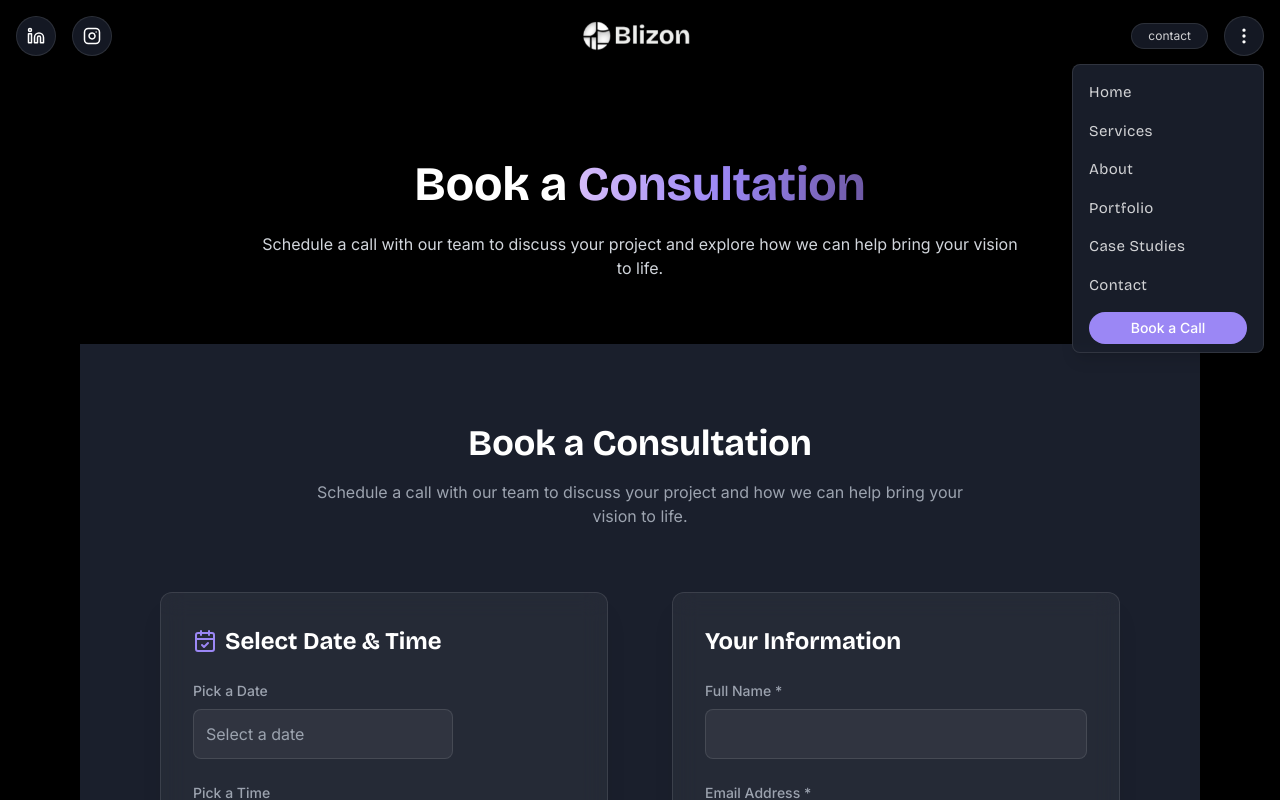
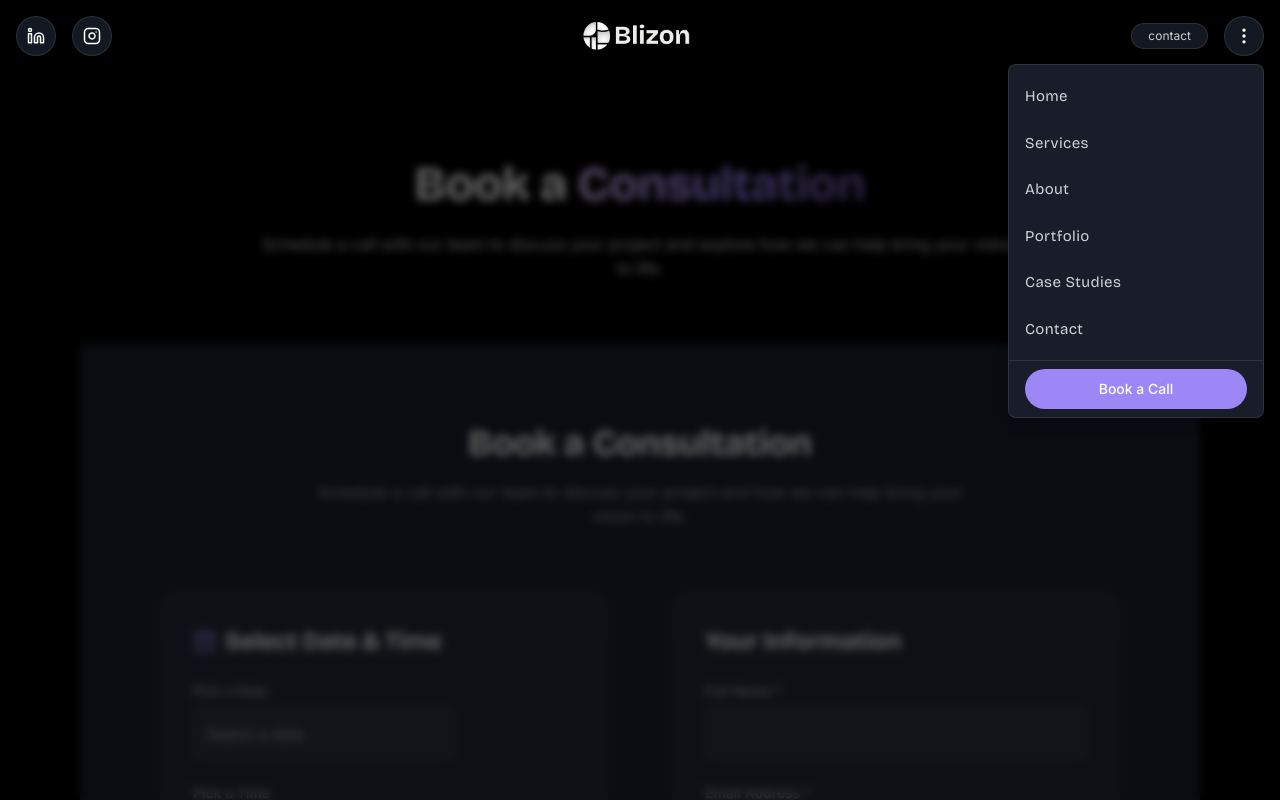
Before and after one commit to AmanYaqoob/blion-digital-pulse, a React (Vite) app: page /book in a window 1280 px wide. Both pictures are taken after a click on the button "Toggle menu". Shown: the top 800 px of the page. Built offline with nearby package versions, Linux system fonts and the light colour scheme.

Commit message:
Fix: Navbar UI and behavior
- Fixed the navbar to have a fixed logo and social media links.
- Implemented a scrolling behavior for the menu.
- Improved the menu's appearance and added a blur effect to the background when the menu is open.

```diff
--- a/src/components/Navbar.tsx
+++ b/src/components/Navbar.tsx
@@ -1,3 +1,4 @@
+
 import React, { useState, useEffect } from "react";
 import { Link } from "react-router-dom";
 import { MoreVertical, Linkedin, Instagram } from "lucide-react";
@@ -15,11 +16,17 @@ const NAV_LINKS = [
 const Navbar = () => {
   const [isMenuOpen, setIsMenuOpen] = useState(false);
   const [activeSection, setActiveSection] = useState("");
+  const [scrollY, setScrollY] = useState(0);
 
-  const toggleMenu = () => setIsMenuOpen((prev) => !prev);
+  const toggleMenu = () => {
+    setIsMenuOpen((prev) => !prev);
+    // Toggle body scroll when menu is open
+    document.body.style.overflow = !isMenuOpen ? 'hidden' : 'unset';
+  };
 
   useEffect(() => {
     const handleScroll = () => {
+      setScrollY(window.scrollY);
       const sections = document.querySelectorAll("section");
       const scrollPosition = window.scrollY + 100;
 
@@ -38,7 +45,23 @@ const Navbar = () => {
   }, []);
 
   return (
-    <header className="fixed w-full top-4 px-4 z-50 flex items-center justify-between">
+    <>
+      {/* Blur overlay when menu is open */}
+      <AnimatePresence>
+        {isMenuOpen && (
+          <motion.div
+            initial={{ opacity: 0 }}
+            animate={{ opacity: 1 }}
+            exit={{ opacity: 0 }}
+            className="fixed inset-0 bg-black/60 backdrop-blur-sm z-40"
+            onClick={() => setIsMenuOpen(false)}
+          />
+        )}
+      </AnimatePresence>
+
+      <header className="fixed w-full z-50">
+        {/* Top bar with fixed logo and social links */}
+        <div className="absolute top-4 w-full px-4 flex items-center justify-between">
           {/* Social Media Links */}
           <div className="flex gap-4">
             <a
@@ -73,8 +96,8 @@ const Navbar = () => {
             />
           </Link>
 
-      {/* Menu Button */}
-      <div className="relative">
+          {/* Menu Button - Follows scroll */}
+          <div className="relative" style={{ transform: `translateY(${scrollY * 0.1}px)` }}>
             <button
               className="flex h-10 w-10 items-center justify-center rounded-full bg-blion-dark/80 backdrop-blur-sm
                        text-white transition-all hover:bg-blion-dark shadow-lg border border-white/10"
@@ -96,11 +119,11 @@ const Navbar = () => {
             <AnimatePresence>
               {isMenuOpen && (
                 <motion.div
-              initial={{ opacity: 0, y: -20 }}
-              animate={{ opacity: 1, y: 0 }}
-              exit={{ opacity: 0, y: -20 }}
+                  initial={{ opacity: 0, y: -20, scale: 0.95 }}
+                  animate={{ opacity: 1, y: 0, scale: 1 }}
+                  exit={{ opacity: 0, y: -20, scale: 0.95 }}
                   transition={{ duration: 0.2 }}
-              className="absolute right-0 top-12 w-48 rounded-lg bg-blion-dark/95 backdrop-blur-sm
+                  className="absolute right-0 top-12 w-64 rounded-lg bg-blion-dark/95 backdrop-blur-sm
                            shadow-lg border border-white/10 py-2"
                 >
                   <nav className="flex flex-col">
@@ -108,18 +131,25 @@ const Navbar = () => {
                       <Link
                         key={nl.href}
                         to={nl.href}
-                    className="px-4 py-2 text-[15px] text-white/80 hover:text-white hover:bg-white/5
-                             transition-colors tracking-wide font-bricolage"
-                    onClick={() => setIsMenuOpen(false)}
+                        className="px-4 py-3 text-[15px] text-white/80 hover:text-white hover:bg-white/5
+                                 transition-colors tracking-wide font-bricolage flex items-center"
+                        onClick={() => {
+                          setIsMenuOpen(false);
+                          document.body.style.overflow = 'unset';
+                        }}
                       >
                         {nl.label}
                       </Link>
                     ))}
+                    <div className="h-px bg-white/10 my-2" />
                     <Link
                       to="/book"
-                  className="mt-2 mx-4 rounded-full bg-blion-purple px-4 py-1.5 text-sm font-medium
+                      className="mx-4 rounded-full bg-blion-purple px-4 py-2.5 text-sm font-medium
                                text-white transition-all hover:bg-blion-purple-dark text-center"
-                  onClick={() => setIsMenuOpen(false)}
+                      onClick={() => {
+                        setIsMenuOpen(false);
+                        document.body.style.overflow = 'unset';
+                      }}
                     >
                       Book a Call
                     </Link>
@@ -128,7 +158,9 @@ const Navbar = () => {
               )}
             </AnimatePresence>
           </div>
+        </div>
       </header>
+    </>
   );
 };
 
```
Lines whose indentation alone changed are shown as unchanged.
